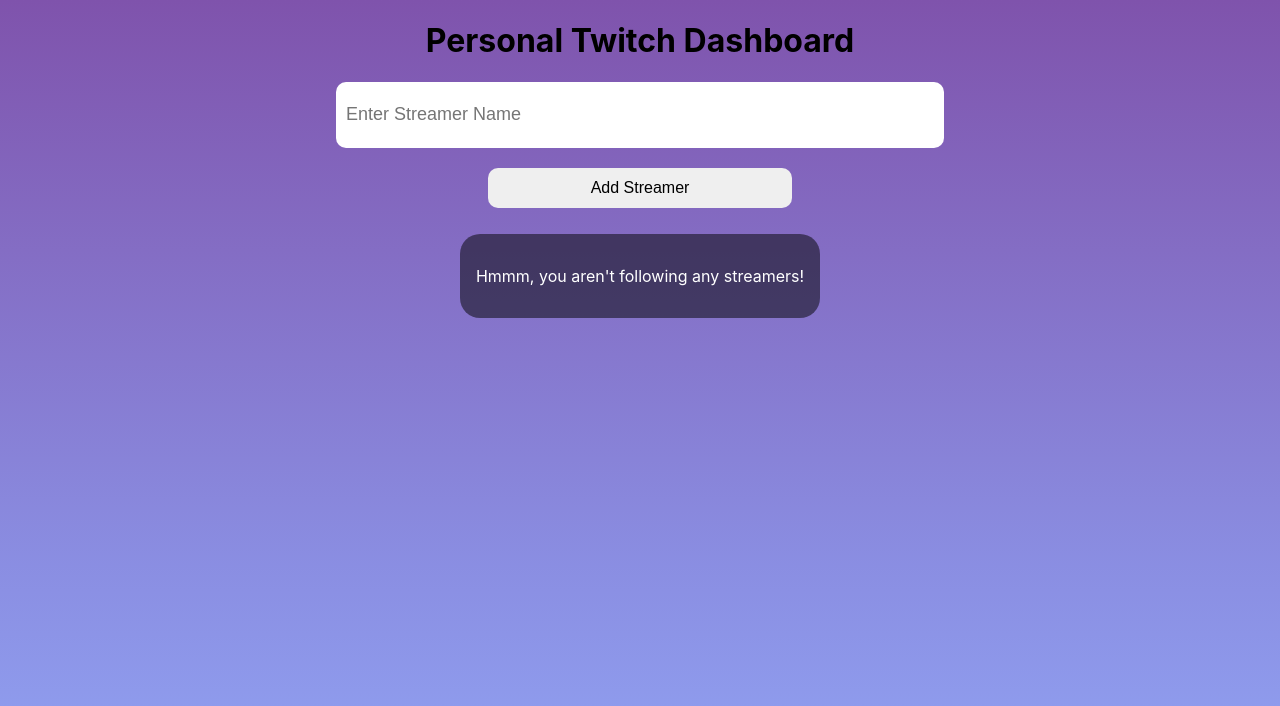
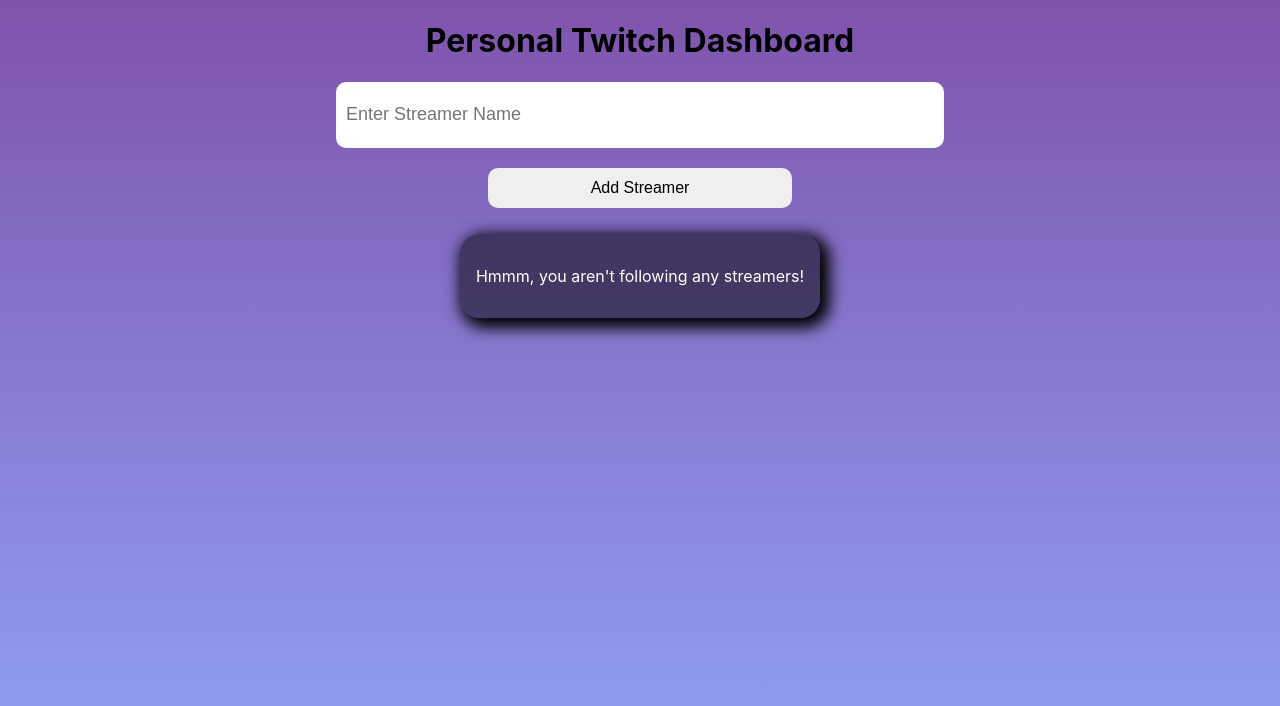
Before and after one commit to smolnate/PersonalTwitchDashboard, a Next.js app: page / in a window 1280 px wide. Shown: the top 706 px of the page. Built offline with nearby package versions, Linux system fonts and the light colour scheme.

Commit message:
empty state style complete

```diff
--- a/styles/StreamerGrid.module.css
+++ b/styles/StreamerGrid.module.css
@@ -75,4 +75,6 @@
   border-radius: 20px;
   padding: 1em;
   margin: 0 auto;
+  -webkit-box-shadow: 5px 5px 15px 5px #000000;
+  box-shadow: 5px 5px 15px 5px #000000;
 }
```
